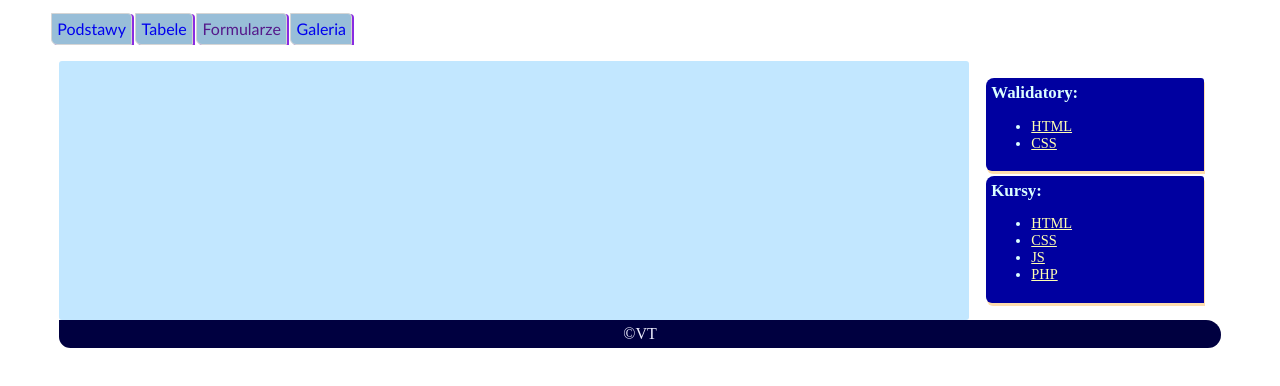
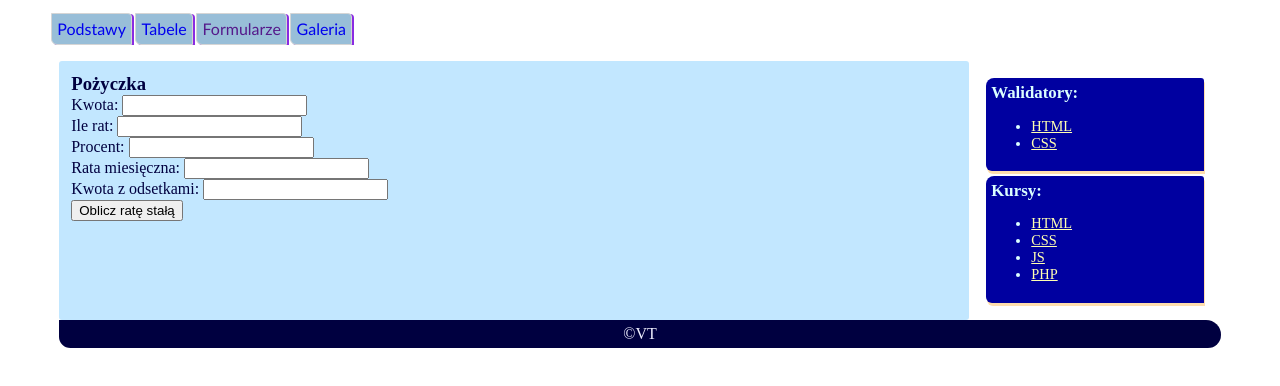
Before and after one commit to volodymyr-tsukanov/poai-html-1, a plain HTML site: page html/obliczenia.html in a window 1280 px wide. Shown: the part 38-424 px from the top of the page. Drawn offline with Linux system fonts and the light colour scheme.

Commit message:
zad6.2 (lab6 home)

```diff
--- a/html/js/funkcje.js
+++ b/html/js/funkcje.js
@@ -17,3 +17,23 @@ function oblicz()
 	var s=document.getElementById('suma');
 	s.value=l1+l2;
 }
+
+function obliczRata(){
+	let k = parseFloat(document.getElementsByName('K')[0].value);
+	let n = parseInt(document.getElementsByName('n')[0].value);
+	let pr = parseFloat(document.getElementsByName('pr')[0].value);
+	let rata_mies = document.getElementById('rata_mies');
+	let kwota_odsetki = document.getElementById('kwota_odsetki');
+
+	let pr_mc = pr/12;
+	var rata = (k*pr_mc)/(1-1/((1+pr_mc)**n));
+	if(isNaN(rata)/* || isFinite(rata)*/){
+		rata_mies.value = 'Błędne dane';
+		kwota_odsetki.value = '(float, int, float)';
+		alert('Wprawadź poprawne dane');
+	} else{
+		rata_mies.value = rata;
+		kwota_odsetki.value = k+k*(pr/100);
+	}
+	//console.log(k + ' ' + n + ' ' + pr + ' ' + rata);
+}
--- a/html/obliczenia.html
+++ b/html/obliczenia.html
@@ -5,6 +5,7 @@
     <meta name="viewport" content="width=device-width, initial-scale=1.0">
     <title> Obliczenia </title>
     <link rel="stylesheet" type="text/css" href="css/style.css"/>
+	<script src="js/funkcje.js"></script>
 </head>
 <body>
     <div id="kontener">
@@ -25,7 +26,13 @@
 			</ul>
         </nav>
         <div id="tresc">
-
+			<h3>Pożyczka</h3>
+			<label for="kwota">Kwota: </label> <input type="number" id="kwota" name="K" /> <br>
+			<label for="liczba_rat">Ile rat: </label> <input type="number" id="liczba_rat" name="n" /> <br>
+			<label for="procent">Procent: </label> <input type="number" id="procent" name="pr" /> <br>
+			<label for="rata_mies">Rata miesięczna: </label> <input type="text" id="rata_mies" name="rata" readonly /> <br>
+			<label for="kwota_odsetki">Kwota z odsetkami: </label> <input type="text" id="kwota_odsetki" name="K_ods" readonly /> <br>
+			<button onclick="obliczRata()">Oblicz ratę stałą</button>
         </div>
 		<aside>
 			<div class="box">
```
Also changed, not shown: html/formularze.html (+1 -3 lines).
